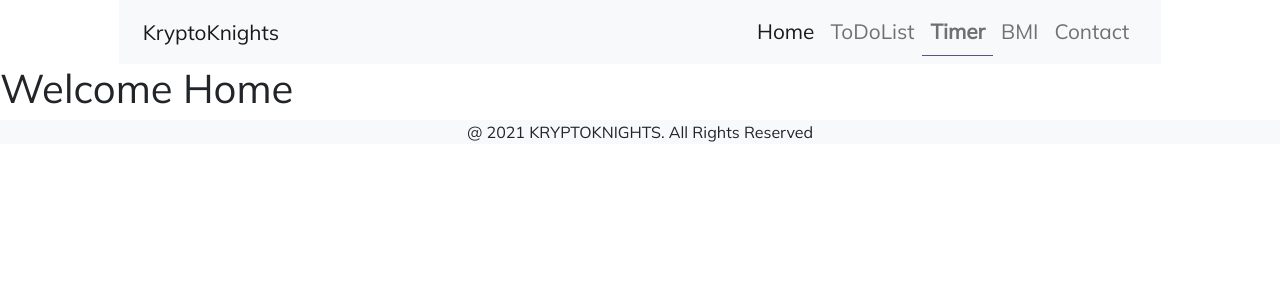
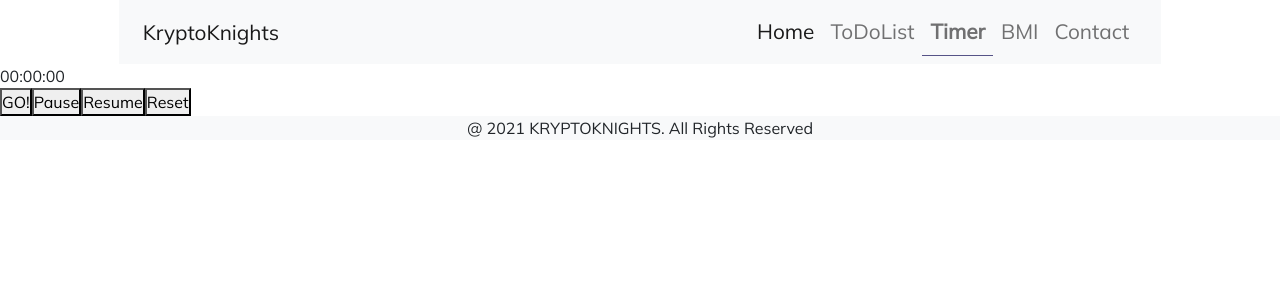
Before and after one commit to gouravmohanty7070/KryptoKnights, a React (Create React App) app: page /timer in a window 1280 px wide. Shown: the top 300 px of the page. Built offline with nearby package versions, Linux system fonts and the light colour scheme.

Commit message:
Update Timer.jsx

```diff
--- a/src/components/Timer/Timer.jsx
+++ b/src/components/Timer/Timer.jsx
@@ -1,9 +1,98 @@
 import React from 'react'
 
-const Timer = () => {
-    return (<>
-        <h1>Welcome Home</h1>
-    </>)
-}
+function Timer() {
+
+    const[time, setTime] = React.useState(0)
+
+    const[timerOn, setTimerOn] = React.useState(false)
+
+
+    React.useEffect(() => {
+
+        let interval = null;
+
+        if(timerOn){
+
+            interval = setInterval(() => {
+
+
+               setTime(prevTime => prevTime+10)
+
+
+
+
+
+            }, 10)
+
+
+        }else{
+
+
+            clearInterval(interval)
+
+
+
+        }
+
+
+         return() => clearInterval(interval)
+
+
+
+    }, [timerOn])
+
+
+
+    return (
+
+
+           <div className="App">
+
+
+               <div></div>
+             <div>
+
+
+
+                 <span>{("0"+Math.floor(time/60000) % 60).slice(-2)}:</span>
+                 <span>{("0"+Math.floor(time/1000) % 60).slice(-2)}:</span>
+                 <span>{("0"+(time/10) % 100).slice(-2)}</span>
+
+
+
+
+
+
+
+
+             </div>
+
+
+             <div>
+
+                  <button onClick={() => setTimerOn(true)}>GO!</button>
+                  <button onClick={() => setTimerOn(false)}>Pause</button>
+                  <button onClick={() => setTimerOn(true)}>Resume</button>
+                  <button onClick={() => setTime(0)}>Reset</button>
+
+
+
+
+
+
+             </div>
+
+
+
+
+
+
+           </div>
+
+
+
+
+    );
+  }
 
 export default Timer;
```
